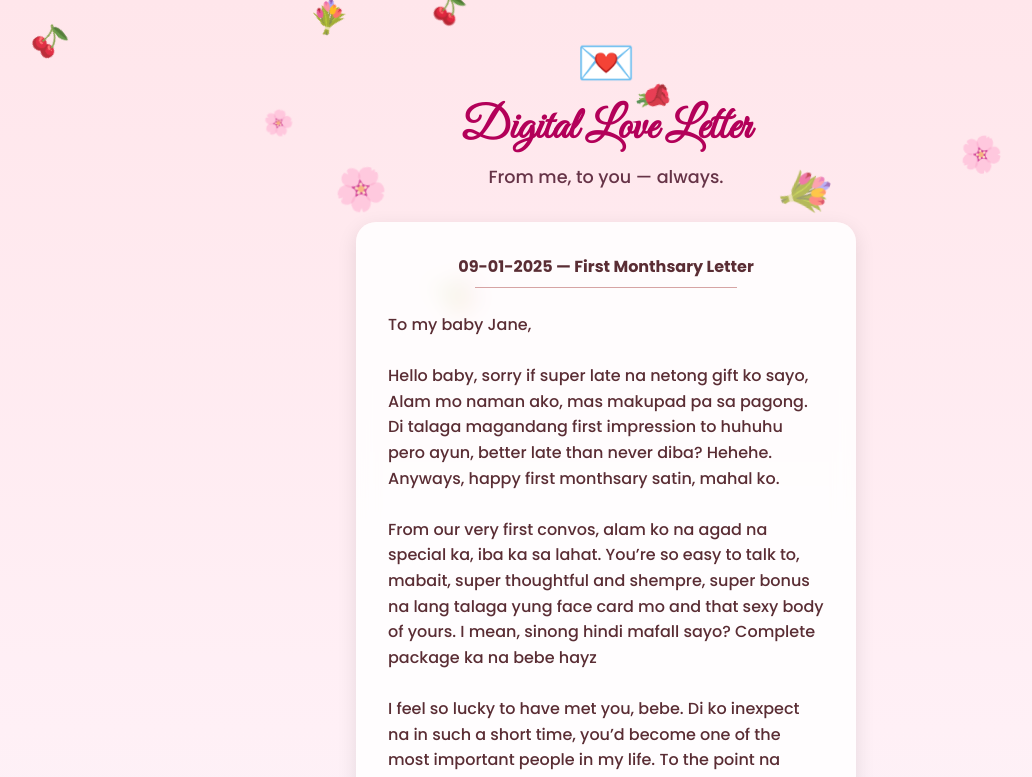
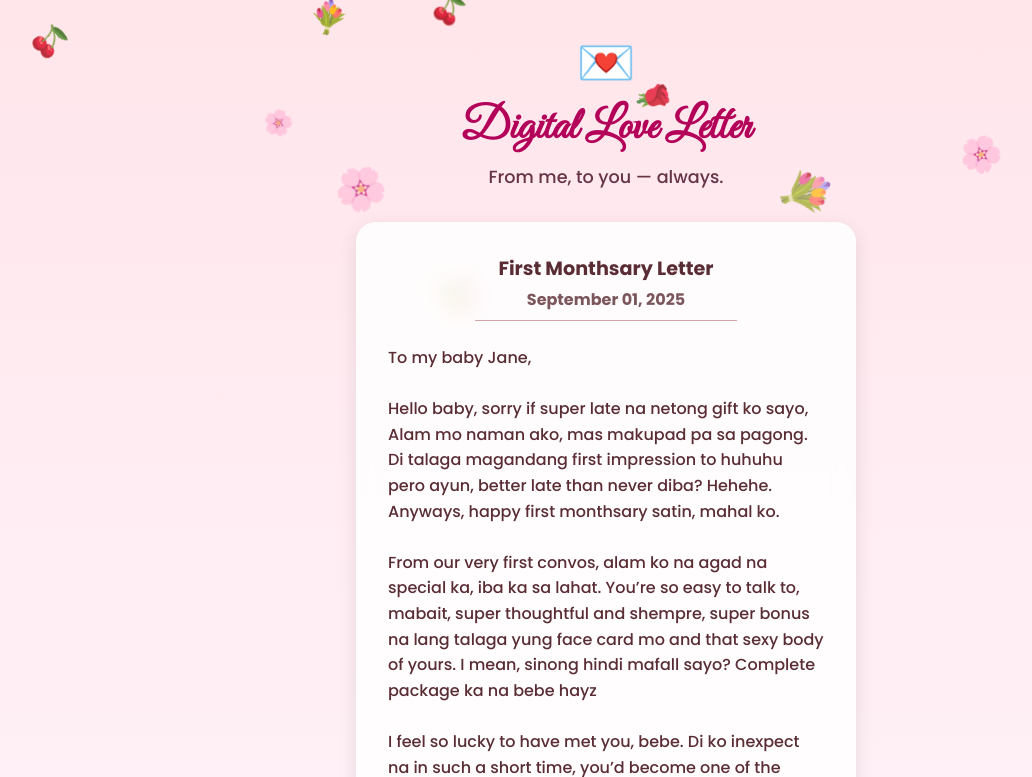
Before and after one commit to sio-pao/for-my-baby, a plain HTML site: page letter.html in a window 1280 px wide. Shown: the top 777 px of the page, without its empty margins (34-1066 px from the left). Drawn offline with Linux system fonts and the light colour scheme.

Commit message:
Initial commit

```diff
--- a/letter.html
+++ b/letter.html
@@ -19,11 +19,11 @@
     </header>
 
     <div class="card">
-      <div class="letter-title" style="text-align:center; font-family:'Poppins', sans-serif; font-weight:600; color:#5a2d34; margin-bottom:0.5rem;">
-        <strong>09-01-2025</strong> — First Monthsary Letter
+      <div class="letter-title" style="text-align:center; font-family:'Poppins', sans-serif; color:#5a2d34; margin-bottom:0.5rem;">
+        <div style="font-weight:600; font-size:1.2rem; text-align:center;">First Monthsary Letter</div>
+        <div style="font-size:1rem; opacity:0.8; margin-top:4px; text-align:center;"><strong>September 01, 2025</strong></div>
       </div>
       <hr style="border:none; border-top:1.5px solid #d6a4a4; width:60%; margin:0.5rem auto 1.5rem auto;">
-
       <pre style="white-space: pre-wrap; border: none; background: transparent; font-family: inherit; font-size: 1rem; line-height: 1.6; color: #5a2d34; text-align: left;">
 To my baby Jane,
 
```
